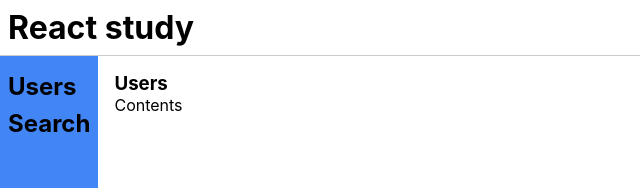
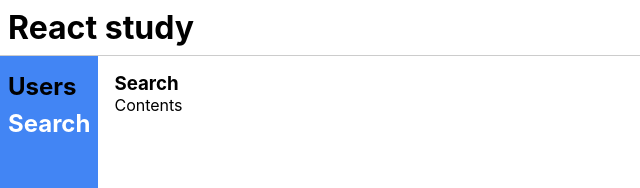
Before and after one commit to MaximHelio/react-study, a React (Create React App) app: page /search in a window 1280 px wide. Shown: the top 188 px of the page, without its empty margins (0-640 px from the left). Built offline with nearby package versions, Linux system fonts and the light colour scheme.

Commit message:
Router 만들기

```diff
--- a/package.json
+++ b/package.json
@@ -12,6 +12,7 @@
     "@types/react-dom": "^18.2.4",
     "react": "^18.2.0",
     "react-dom": "^18.2.0",
+    "react-router-dom": "^6.12.1",
     "react-scripts": "5.0.1",
     "typescript": "^4.9.5",
     "web-vitals": "^2.1.4"
--- a/src/App.tsx
+++ b/src/App.tsx
@@ -1,9 +1,14 @@
 import Header from './components/Header';
 import Nav from './components/Nav';
 import Footer from './components/Footer';
+// Router
+import { BrowserRouter, Routes, Route, Navigate } from 'react-router-dom';
+import Users from './components/contents/Users';
+import Search from './components/contents/Search';
 
 function App() {
   return (
+    <BrowserRouter>
       <div>
         <Header></Header>
         <hr />
@@ -11,15 +16,18 @@ function App() {
           <Nav></Nav>
           <hr />
           <section className="contents">
-          <div>
-            <h3>Users</h3>
-            <p>Contents</p>
-          </div>
+            <Routes>
+              <Route path="/users" element={<Users />} />
+              <Route path="/search" element={<Search />} />
+              {/* Root로 들어왔을 땐 /users로 보내기 */}
+              <Route path="*" element={<Navigate replace to="/users" />} />
+            </Routes>
           </section>
           <hr />
         </div>
         <Footer></Footer>
       </div>
+    </BrowserRouter>
   );
 }
 
--- a/src/components/Nav.tsx
+++ b/src/components/Nav.tsx
@@ -1,10 +1,12 @@
+import { NavLink } from 'react-router-dom';
+
 function Nav(props: any) {
   console.log(props);
   return (
     <nav className="nav">
       <ul>
-        <li><h2>Users</h2></li>
-        <li><h2>Search</h2></li>
+        <li><h2><NavLink to="users" className={({ isActive }) => isActive ? 'active' : ''}>Users</NavLink></h2></li>
+        <li><h2><NavLink to="search" className={({ isActive }) => isActive ? 'active' : ''}>Search</NavLink></h2></li>
       </ul>
     </nav>
   );
--- /dev/null
+++ b/src/components/contents/Search.tsx
@@ -0,0 +1,10 @@
+function Search() {
+  return (
+    <div>
+      <h3>Search</h3>
+      <p>Contents</p>
+    </div>
+  );
+}
+
+export default Search;
--- /dev/null
+++ b/src/components/contents/Users.tsx
@@ -0,0 +1,10 @@
+function Users() {
+  return (
+    <div>
+      <h3>Users</h3>
+      <p>Contents</p>
+    </div>
+  );
+}
+
+export default Users;
```
Also changed, not shown: 1 other file (tests, documents, lock files or other folders). Lines whose indentation alone changed are shown as unchanged.
